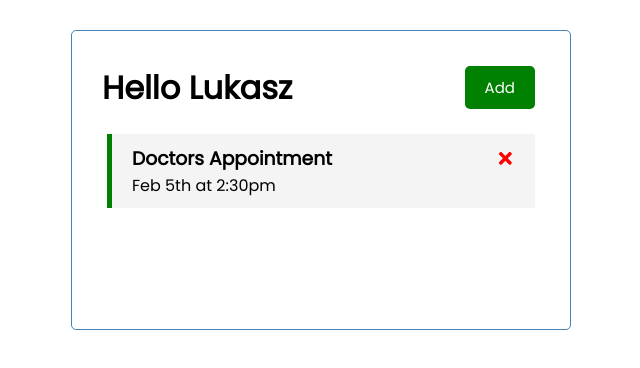
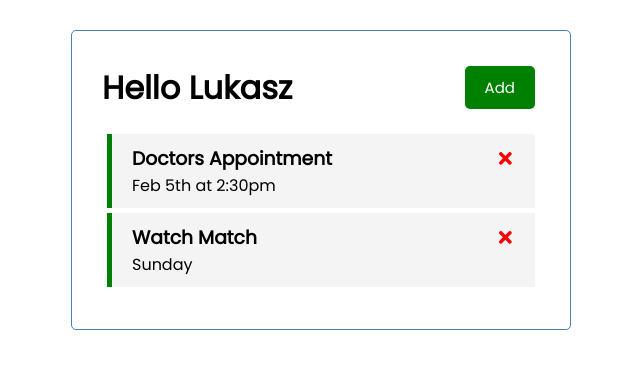
Before and after one commit to lukasz-klekner/task_tracker_react, a React (Create React App) app: page / in a window 1280 px wide. Shown: the top 368 px of the page, without its empty margins (319-959 px from the left). Built offline with nearby package versions, Linux system fonts and the light colour scheme; data requests are answered from the project's data file.

Commit message:
fixes add fn using fetch

```diff
--- a/db.json
+++ b/db.json
@@ -5,6 +5,12 @@
       "text": "Doctors Appointment",
       "day": "Feb 5th at 2:30pm",
       "reminder": true
+    },
+    {
+      "text": "Watch Match",
+      "day": "Sunday",
+      "reminder": true,
+      "id": 2
     }
   ]
 }
--- a/src/App.js
+++ b/src/App.js
@@ -10,9 +10,17 @@ function App() {
   const [showAddTask, setShowAddTask] = useState(false)
   const [tasks, setTasks] = useState([])
 
-  const addTask = (task) => {
-    const id = Math.floor(Math.random() * 10000 + 1)
-    setTasks([...tasks, { id, ...task }])
+  const addTask = async (task) => {
+    const response = await fetch(BASE_URL, {
+      method: 'POST',
+      headers: {
+        'Content-type': 'application/json',
+      },
+      body: JSON.stringify(task),
+    })
+    const data = await response.json()
+
+    setTasks([...tasks, data])
   }
 
   const deleteTask = async (id) => {
```
